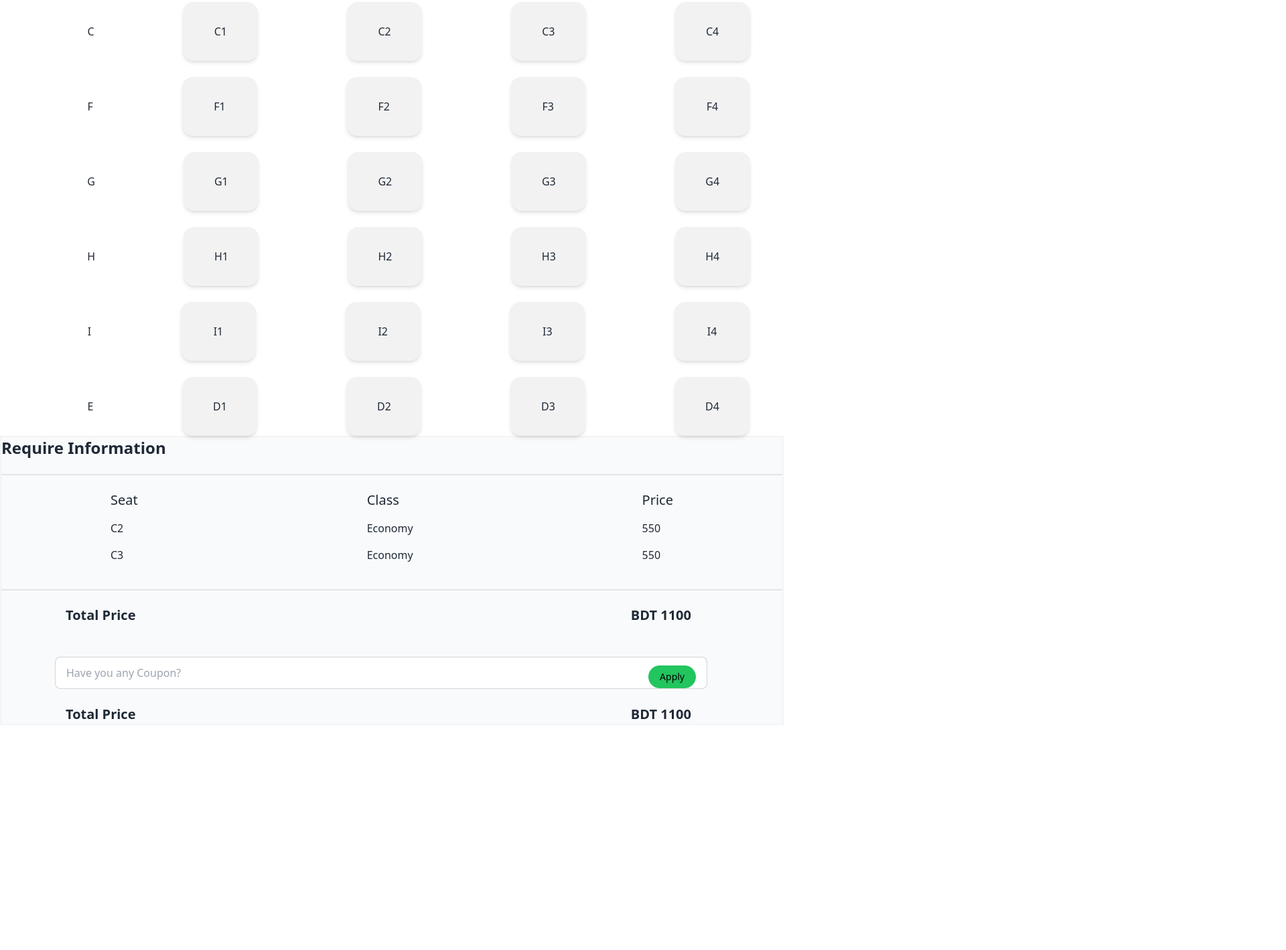
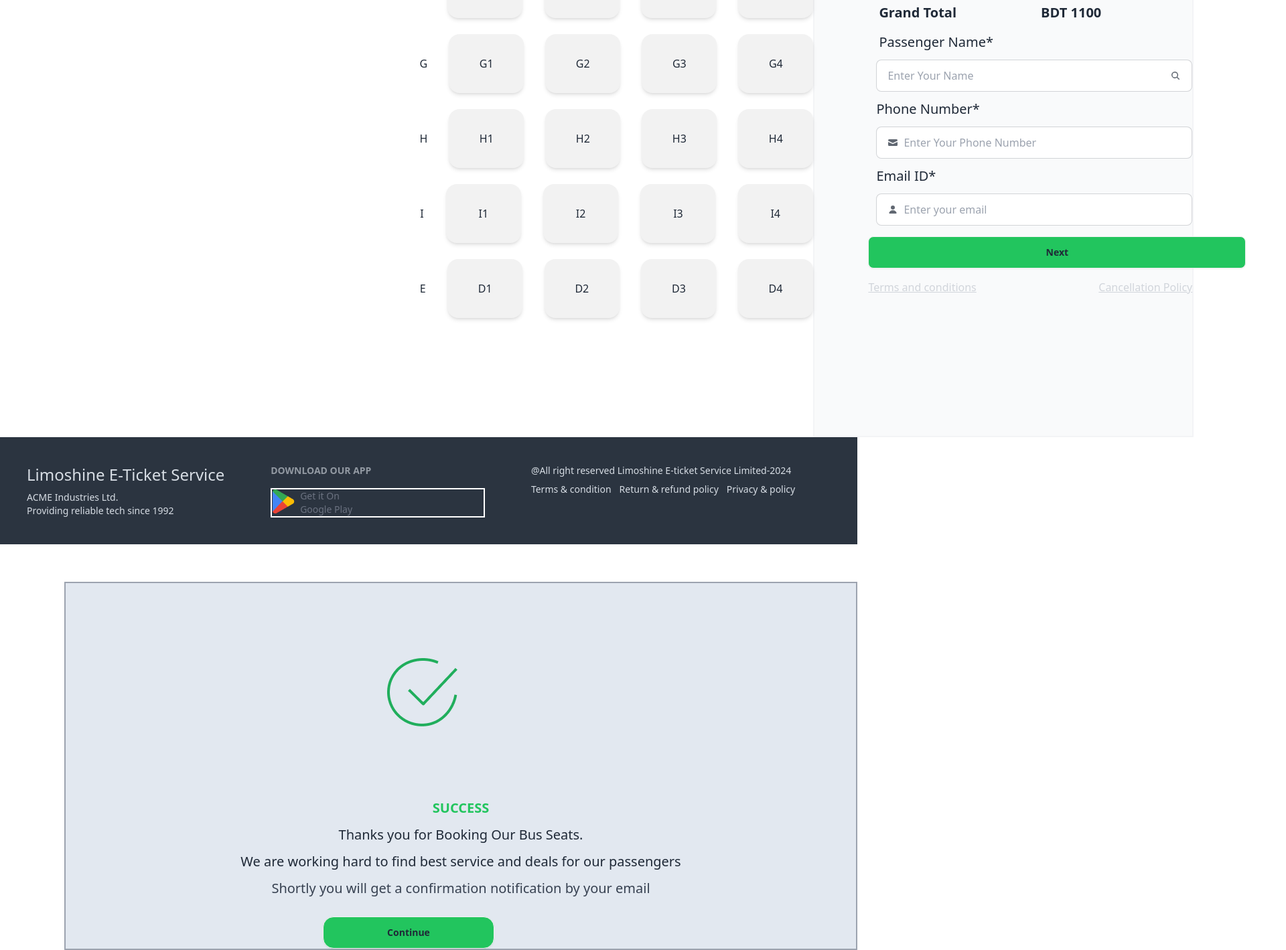
Before and after one commit to FahadMainuddin/Assignment5-repo, a plain HTML site: page index.html in a window 1280 px wide. Shown: the part 2569-3988 px from the top of the page at 67% size, 1920 px wide, since content can reach past the window. Before the commit the page ends 3652 px from the top, so only its background shows below. Drawn offline with nearby package versions, Linux system fonts and the light colour scheme.

Commit message:
added success section

```diff
--- a/index.html
+++ b/index.html
@@ -194,8 +194,8 @@
       </section>
 
       <!-- Seats Selection sector  -->
-      <section class="mt-20 w-[1170px] h-[1050px]">
-        <div>
+      <section class="mt-20 w-[1170px] h-[1050px] flex justify-between ">
+        <!-- <div> -->
             <h2 class="text-2xl font-bold ml-20">Select Your Seat</h2>
             <div class="decoration-slice divider divide-dotted ml-20"></div>
            <div class="flex justify-center justify-between">
@@ -449,9 +449,33 @@
        <br>
 
        <div  class="flex flex-col-2 space-x-4 space-y justify-between ml-24 mr-24 pr-10">
-        <h4 class="text-xl font-bold">Total Price</h4>
+        <h4 class="text-xl font-bold">Grand Total</h4>
         <p class="text-xl font-bold">BDT 1100</p>
      </div>
+     <!-- input section of information section -->
+     <div class="space-x-3 space-y-3 mt-4 ml-20">
+        <h4 class="text-xl font-medium ml-4">Passenger Name*</h4>
+     <label class="input input-bordered flex items-center gap-2">
+        <input type="text" class="grow" placeholder="Enter Your Name " />
+        <svg xmlns="http://www.w3.org/2000/svg" viewBox="0 0 16 16" fill="currentColor" class="w-4 h-4 opacity-70"><path fill-rule="evenodd" d="M9.965 11.026a5 5 0 1 1 1.06-1.06l2.755 2.754a.75.75 0 1 1-1.06 1.06l-2.755-2.754ZM10.5 7a3.5 3.5 0 1 1-7 0 3.5 3.5 0 0 1 7 0Z" clip-rule="evenodd" /></svg>
+      </label>
+      <h4 class="text-xl font-medium ml-4">Phone Number*</h4>
+      <label class="input input-bordered flex items-center gap-2">
+        <svg xmlns="http://www.w3.org/2000/svg" viewBox="0 0 16 16" fill="currentColor" class="w-4 h-4 opacity-70"><path d="M2.5 3A1.5 1.5 0 0 0 1 4.5v.793c.026.009.051.02.076.032L7.674 8.51c.206.1.446.1.652 0l6.598-3.185A.755.755 0 0 1 15 5.293V4.5A1.5 1.5 0 0 0 13.5 3h-11Z" /><path d="M15 6.954 8.978 9.86a2.25 2.25 0 0 1-1.956 0L1 6.954V11.5A1.5 1.5 0 0 0 2.5 13h11a1.5 1.5 0 0 0 1.5-1.5V6.954Z" /></svg>
+        <input type="text" class="grow" placeholder="Enter Your Phone Number" />
+      </label>
+      <h4 class="text-xl font-medium ml-4">Email ID*</h4>
+      <label class="input input-bordered flex items-center gap-2">
+        <svg xmlns="http://www.w3.org/2000/svg" viewBox="0 0 16 16" fill="currentColor" class="w-4 h-4 opacity-70"><path d="M8 8a3 3 0 1 0 0-6 3 3 0 0 0 0 6ZM12.735 14c.618 0 1.093-.561.872-1.139a6.002 6.002 0 0 0-11.215 0c-.22.578.254 1.139.872 1.139h9.47Z" /></svg>
+        <input type="text" class="grow" placeholder="Enter your email" />
+      </label>
+      </div>
+      <button class="btn btn-block bg-green-500 mt-4 ml-20 mr-28 ">Next</button>
+        <div class="flex justify-between  mx-auto items-center text-center ml-20 mt-4 ">
+            <p class="text-gray-300 underline">Terms and conditions</p>
+            <p class="text-gray-300 underline">Cancellation Policy</p>
+        </div>
+
         </div>
 
 
@@ -465,18 +489,67 @@
 
 
 
-        </div>
+        <!-- </div> -->
       </section>
 </main>
 
 
 
 <!-- footer section -->
-<footer>
+
+  <footer class="footer p-10 bg-neutral text-neutral-content">
+    <aside>
+     <h4 class="text-2xl font-medium">Limoshine E-Ticket Service </h4>
+      <p>ACME Industries Ltd.<br>Providing reliable tech since 1992</p>
+    </aside>
+    <nav>
+      <h6 class="footer-title">Download Our App</h6>
+      <div class="grid grid-flow-col gap-2">
+        <div class="border-2 border-white w-80 flex space-x-2 mx-auto ">
+       <div> <img src="images/playstore.png" alt=""></div>
+       <div> <p class="text-gray-500">Get it On</p>
+        <p class="text-gray-500 font-medium">Google Play</p>
+        </div>
+        </div>
+      </div>
+    </nav>
+
+  <div>
+      <div>
+        <p>@All right reserved Limoshine E-ticket Service Limited-2024</p>
+      </div>
+      <div class="flex justify-around space-x-3">
+        <p>Terms & condition</p>
+        <p>Return & refund policy</p>
+        <p>Privacy & policy</p>
+      </div>
+ </div>
+  </footer>
 
 
-</footer>
+<!-- confirm Section  -->
+<section class="mt-14 mx-auto items-center ml-24 w-[1170px h-full] border-2 border-gray-400 bg-slate-200">
+   <div>
+       <div class="items-center mx-auto ml-96 mt-4 mb-3 p-24"  >
+        <img src="images/success.png" alt="">
+      </div>
+      <div>
+        <h3 class=" text-xl font-bold text-green-500 text-center ">SUCCESS</h3>
+      </div>
+      <div class="text-center ">
+        <p class="text-xl font-medium mt-3 mb-3"> Thanks you for Booking Our Bus Seats.</p>
+          <p class="text-xl font-medium mt-3 mb-3">We are working hard to find best service and deals for our passengers </p>
+          <p class="text-xl text-gray-700 mt-3 mb-3">Shortly you will get a confirmation notification by your email</p>
+      </div>
+      <button class="btn btn-wide bg-green-500 rounded-2xl items-center ml-96 mt-4">Continue</button>
+   </div>
 
 
+
+
+
+</section>
+
+<script src="/JS/index.js"></script>
 </body>
 </html>
```
